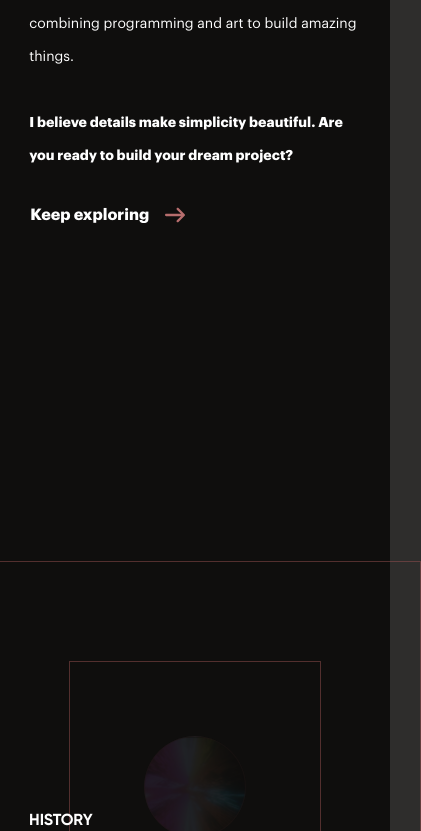
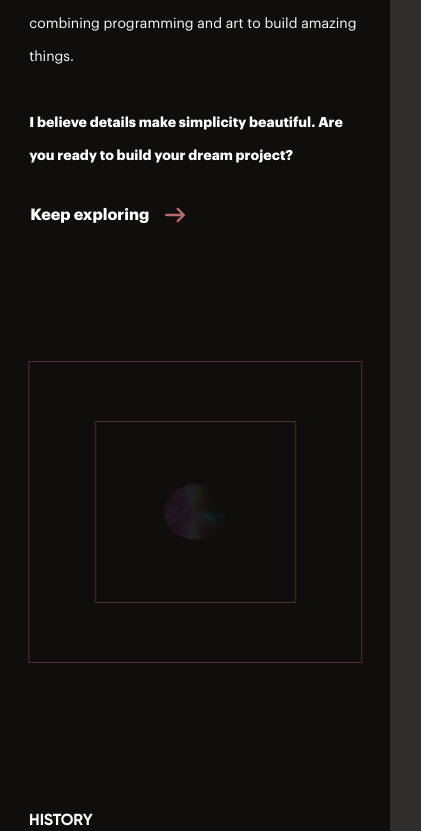
Before and after one commit to faculedesma/fledesma-dev, a React (Vite) app: page / in a window 390 px wide. Shown: the part 3859-4690 px from the top of the page, 421 px wide, since content can reach past the window. Built offline with nearby package versions, Linux system fonts and the light colour scheme.

Commit message:
fix: update note two bg responosive

```diff
--- a/src/components/notes/notes.scss
+++ b/src/components/notes/notes.scss
@@ -152,11 +152,23 @@
     }
   }
 
-  .dices {
-    translate: 25px 0;
+  .notes-two-bg {
+    width: 100%;
+    height: 450px;
 
-    img {
-      width: 150px;
+    .square-big {
+      width: 100%;
+      height: 300px;
+    }
+
+    .square-small {
+      width: 60%;
+      height: 60%;
+    }
+
+    .circles {
+      width: 30%;
+      height: 30%;
     }
   }
 }
```
